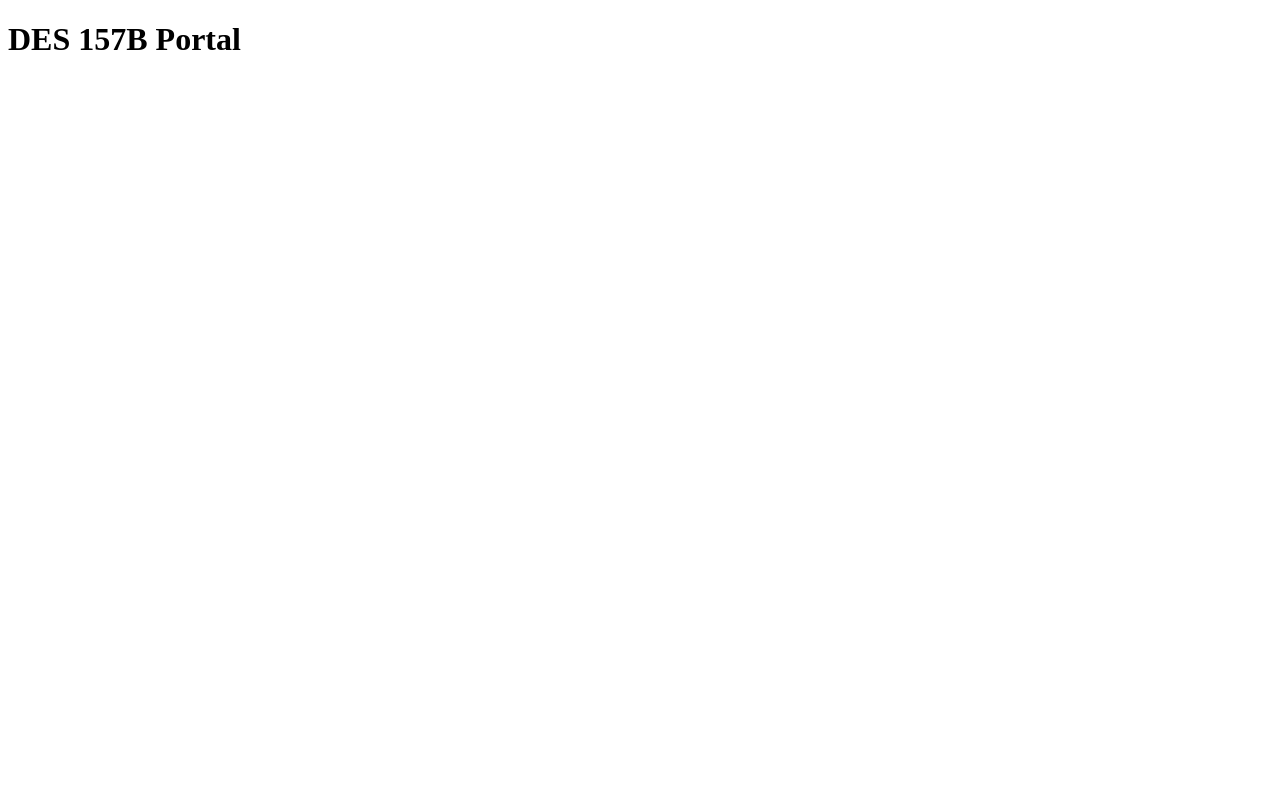
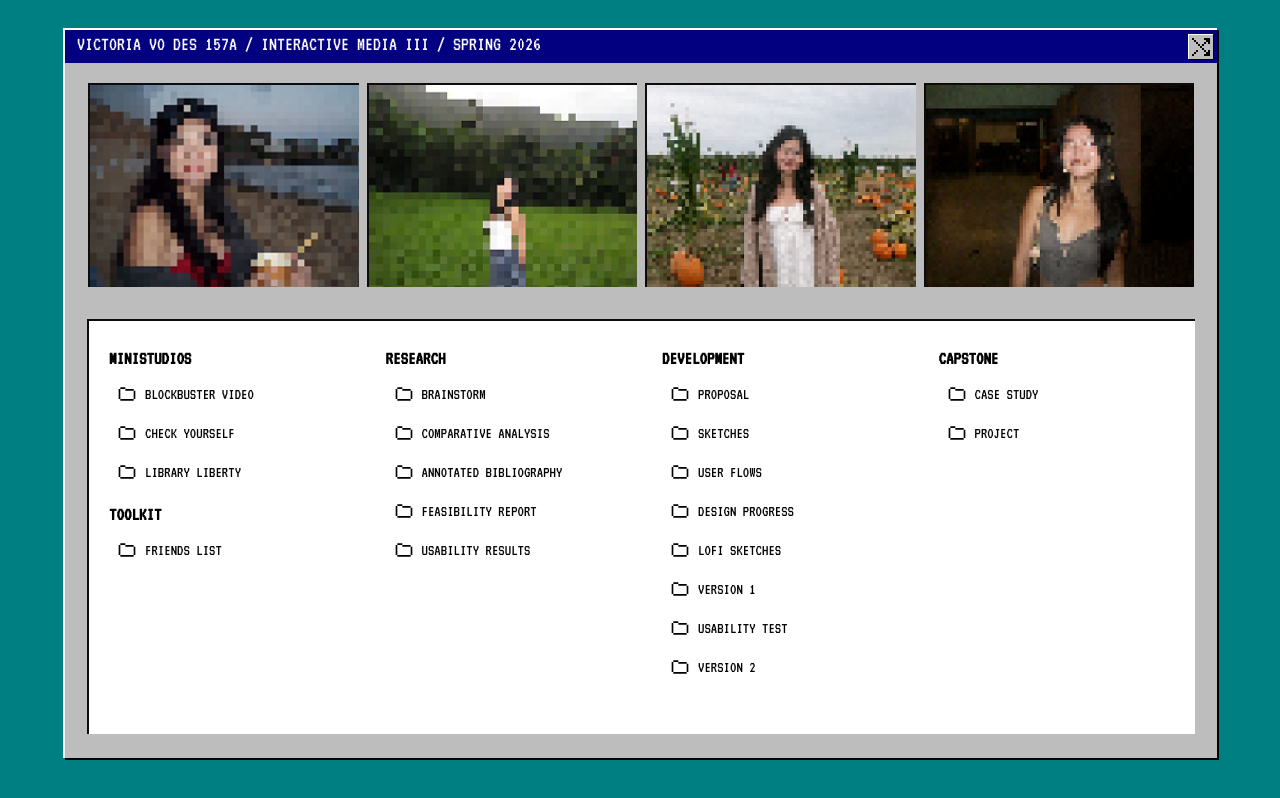
Before and after one commit to vxvo-hub/des157b, a plain HTML site: page index.html in a window 1280 px wide. Drawn offline with Linux system fonts and the light colour scheme.

Commit message:
portal page

```diff
--- a/index.html
+++ b/index.html
@@ -3,9 +3,97 @@
 <head>
     <meta charset="UTF-8">
     <meta name="viewport" content="width=device-width, initial-scale=1.0">
-    <title>Document</title>
+    <title>Interactive Media 3</title>
+
+    <link rel="preconnect" href="https://fonts.googleapis.com">
+    <link rel="preconnect" href="https://fonts.gstatic.com" crossorigin>
+    <link href="https://fonts.googleapis.com/css2?family=VT323&display=swap" rel="stylesheet">
+    <link href="styles.css" rel="stylesheet">
+    <script src="script.js" defer></script>
 </head>
 <body>
-    <h1>DES 157B Portal</h1>
+
+    <div id="container">
+        <header>
+
+            <div id ="top">
+            <h1>Victoria Vo DES 157A / Interactive Media III / Spring 2026</h1>
+            <div id="switch"><img src="icons/switchpixel.svg"></div>
+            </div>
+
+            <div id="banner">
+                <img id="beach" src="images/beach.png" alt="beach">
+                <img id="garden" src="images/garden.png" alt="garden">
+                <img id="farm" src="images/farm.png" alt="farm">
+                <img id="concert" src="images/concert.png" alt="concert">
+            </div>
+
+
+        </header>
+
+        <main>
+
+            <section id="projects">
+
+                <h3>Ministudios</h3>
+                <nav>
+                    <ol>
+                        <li><a href="#">Blockbuster Video</a></li>
+                        <li><a href="#">Check Yourself</a></li>
+                        <li><a href="#">Library Liberty</a></li>
+                    </ol>
+                </nav>
+                <h3>Toolkit</h3>
+                <nav>
+                    <ol>
+                        <li><a href="#">Friends List</a></li>
+                    </ol>
+                </nav>
+
+            </section>
+
+            <section id="research">
+                <h3>Research</h3>
+                <nav>
+                    <ul>
+                        <li><a href="#">Brainstorm</a></li>
+                        <li><a href="#">Comparative Analysis</a></li>
+                        <li><a href="#">Annotated Bibliography</a></li>
+                        <li><a href="#">Feasibility Report</a></li>
+                        <li><a href="#">Usability Results</a></li>
+                    </ul>
+                </nav>
+
+            </section>
+
+            <section id="development">
+                <h3>Development</h3>
+                <nav>
+                    <ul>
+                        <li><a href="#">Proposal</a></li>
+                        <li><a href="#">Sketches</a></li>
+                        <li><a href="#">User Flows</a></li>
+                        <li><a href="#">Design Progress</a></li>
+                        <li><a href="#">LoFi Sketches</a></li>
+                        <li><a href="#">Version 1</a></li>
+                        <li><a href="#">Usability Test</a></li>
+                        <li><a href="#">Version 2</a></li>
+                    </ul>
+                </nav>
+            </section>
+
+            <section id="capstone">
+                <h3>Capstone</h3>
+                <nav>
+                    <ul>
+                        <li><a href="#">Case Study</a></li>
+                        <li><a href="#">Project</a></li>
+                    </ul>
+                </nav>
+            </section>
+        </main>
+
+    </div>
+
 </body>
 </html>
--- /dev/null
+++ b/script.js
@@ -0,0 +1,62 @@
+(function () {
+    "use strict";
+    console.log("reading js");
+
+    const switchBtn = document.getElementById("switch");
+
+    const body = document.querySelector('body');
+    const beach = document.getElementById("beach");
+    const garden = document.getElementById("garden");
+    const farm = document.getElementById("farm");
+    const concert = document.getElementById("concert");
+    const top = document.getElementById("top");
+    const toph1 = document.querySelector("#top h1");
+    const container = document.getElementById("container");
+    const photos = document.querySelectorAll("#banner img");
+    const main = document.querySelector("main");
+    const mainh3 = document.querySelectorAll("main h3");
+    const a = document.querySelectorAll("a");
+    const sectiona = document.querySelectorAll("section a");
+    const btnIcon = document.querySelector("#switch img");
+
+    let mode = "retro";
+
+    switchBtn.addEventListener("click", function () {
+        if(mode === "retro") {
+        body.className = "switch";
+        beach.src = 'images/beachclear.JPG';
+        garden.src = 'images/gardenclear.JPG';
+        farm.src = 'images/farmclear.JPG';
+        concert.src = 'images/concertclear.JPG';
+        top.className = "switch";
+        toph1.className = "switch";
+        container.className = "switch";
+        photos.forEach(photo => photo.classList.add("switch"));
+        main.classList.add("switch");
+        mainh3.forEach(h3 => h3.classList.add("switch"));
+        sectiona.forEach(a => a.classList.add("switch"));
+        a.forEach(a => a.classList.add("switch"));
+        btnIcon.src = 'icons/switchmodern.svg';
+        switchBtn.className = "switch";
+        mode = "modern";
+    } else {
+        body.removeAttribute("class");
+        beach.src = 'images/beach.png';
+        garden.src = 'images/garden.png';
+        farm.src = 'images/farm.png';
+        concert.src = 'images/concert.png';
+        top.removeAttribute("class");
+        toph1.removeAttribute("class");
+        container.removeAttribute("class");
+        photos.forEach(photo => photo.classList.remove("switch"));
+        main.classList.remove("switch");
+        mainh3.forEach(h3 => h3.classList.remove("switch"));
+        sectiona.forEach(a => a.classList.remove("switch"));
+        a.forEach(a => a.classList.remove("switch"));
+        btnIcon.src = 'icons/switchretro.svg';
+        switchBtn.removeAttribute("class");
+        mode = "retro";
+    }
+    })
+
+})();
--- /dev/null
+++ b/styles.css
@@ -0,0 +1,219 @@
+body{
+    background-color: #007F82;
+    font-family: "VT323", serif;
+    font-weight: 400;
+    font-style: normal;
+    display: flex;
+    justify-content: center;
+    align-items: center;
+    text-transform: uppercase;
+}
+
+body.switch{
+    background-color: rgb(238, 238, 243);
+    font-family: "Inter", sans-serif;
+}
+
+#container{
+    width: 90vw;
+    height: 90vh;
+    margin: 20px;
+    padding-bottom: 8px;
+    border-top: 2px solid #FFF;
+    border-left: 2px solid #FFF;
+    background: #BDBDBD;
+    display: flex;
+    flex-direction: column;
+    box-shadow: 2px 2px 0 0 #000;
+    align-items: center;
+}
+
+#container.switch{
+    border-radius: 20px;
+    border: none;
+    background: white;
+    box-shadow: 40px 40px 16px 0 rgba(0, 0, 0, 0.00), 25px 26px 14px 0 rgba(0, 0, 0, 0.01), 14px 14px 12px 0 rgba(0, 0, 0, 0.05), 6px 6px 9px 0 rgba(0, 0, 0, 0.09), 2px 2px 5px 0 rgba(0, 0, 0, 0.10);
+}
+
+header{
+    width: 100%;
+    display: flex;
+    flex-direction: column;
+    align-items: center;
+}
+
+#top{
+    width: 100%;
+    background: #020080;
+    display: flex;
+    flex-direction: row;
+    justify-content: space-between;
+    flex: 1;
+    margin: 0 4px 4px 4px;
+}
+
+#top.switch{
+    margin-top: 16px;
+    background-color: white;
+}
+
+#top h1{
+    color: white;
+    font-size: 20px;
+    line-height: normal;
+    font-weight: 400;
+    margin: 4px;
+    padding-left: 8px;
+}
+
+#top.switch h1{
+    color: black;
+    font-weight: 200;
+    text-transform: uppercase;
+    letter-spacing: 1.2px;
+    margin: 16px;
+}
+
+#switch{
+    background-color: #BDBDBD;
+    display: flex;
+    width: 24px;
+    height: 24px;
+    border-top: 1px solid #FFF;
+    border-left: 1px solid #FFF;
+    box-shadow: 1px 1px 0 0 #000;
+    margin: 4px;
+}
+
+#switch:hover {
+    cursor: pointer;
+    background-color: white;
+}
+
+#switch img {
+    display: block;
+    width: 100%;
+    height: 100%;
+}
+
+#switch.switch {
+    background-color: white;
+    border: none;
+}
+
+#banner{
+    width: 96%;
+    /* padding: 12px; */
+    display: flex;
+    flex-direction: row;
+    gap: 8px;
+    padding: 16px;
+}
+
+#banner img{
+    flex: 1;
+    min-width: 0;
+    width: 0;
+    height: auto;
+    object-fit: cover;
+    border-top: 2px solid #0E0B0C;
+    border-left: 2px solid #0E0B0C;
+}
+
+#banner img.switch{
+    border: none;
+    border-radius: 8px;
+}
+
+main {
+    flex: 1;
+    width: 96%;
+    display: flex;
+    justify-content: space-evenly;
+    margin: 1em auto;
+    background-color: white;
+    border-top: 2px solid #0E0B0C;
+    border-left: 2px solid #0E0B0C;
+    min-height: 0;
+}
+
+main.switch {
+    border: none;
+}
+
+main section {
+    flex: 1;
+    margin: 0 .25em;
+    padding: 1em;
+}
+
+main h3{
+    margin: 12px 0 0 0;
+}
+
+main h3.switch{
+    text-transform: uppercase;
+    letter-spacing: 1.2px;
+    font-weight: 600;
+    font-size: 12px;
+}
+
+a {
+    text-decoration: none;
+}
+
+a.switch {
+    color: rgb(44, 44, 45);
+    font-size: 12px;
+}
+
+
+nav ol, nav ul {
+    list-style-type: none;
+    margin: 8px 0 0 0;
+    padding-left: 0;
+}
+
+
+section a::before {
+    content: url("icons/folder.svg");
+    margin-right: 8px;
+    vertical-align: middle;
+}
+
+
+section a.switch::before {
+    content: url("icons/foldermodern.svg");
+}
+
+section a::after {
+    content: url("icons/rightarrow.svg");
+    margin-left: 8px;
+    vertical-align: middle;
+}
+
+section a:hover::before {
+    filter: invert(1);
+}
+
+section a {
+    width: 100%;
+    line-height: 1em;
+    display: inline-block;
+    padding: .5em;
+    color: black;
+}
+
+section a:hover {
+    background-color: #020080;
+    color: white;
+}
+
+section.switch a {
+    color: #333;
+}
+
+section.switch a:hover {
+    background-color: #333;
+    color: rgb(235, 235, 235);
+}
```
Also changed, not shown: icons/folder.svg (added), icons/foldermodern.svg (added), icons/rightarrow.svg (added), icons/switchmodern.svg (added), icons/switchpixel.svg (added), images/beach.png (added), images/beachclear.JPG (added), images/concert.png (added), images/farm.png (added), images/farmclear.JPG (added), images/garden.png (added), images/gardenclear.JPG (added), 3 other files.
